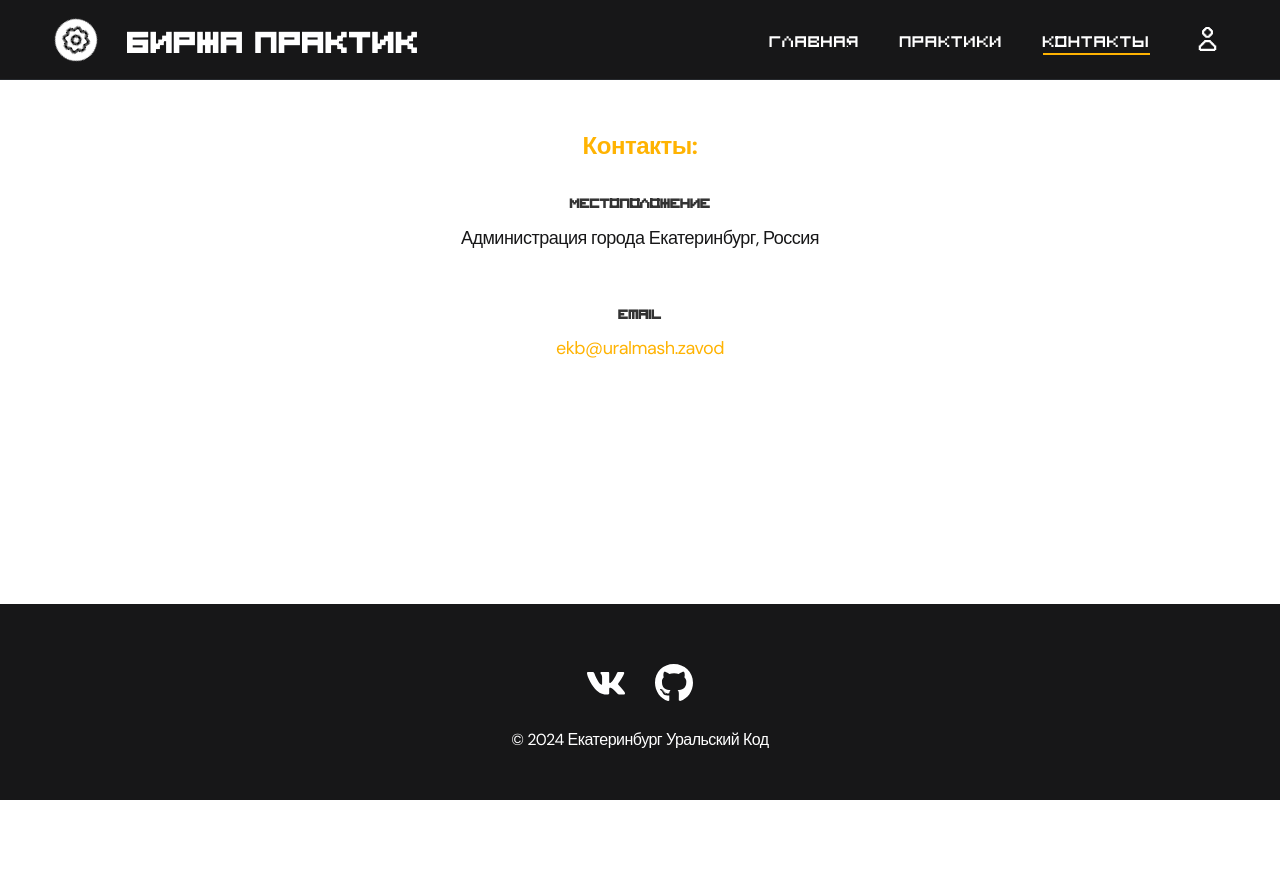
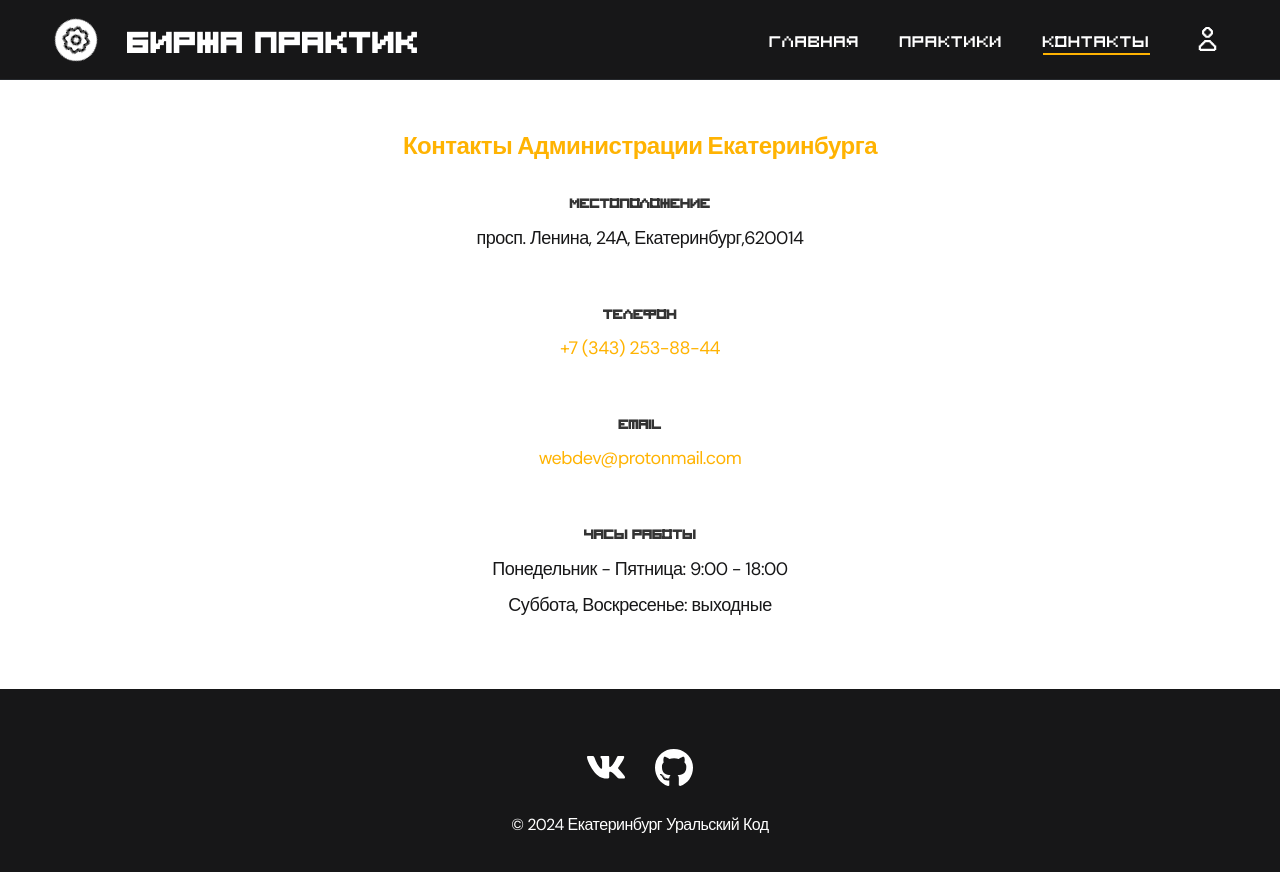
Before and after one commit to m3kskssssssss/web-uralsky-pelmeni, a React (Create React App) app: page /contacts in a window 1280 px wide. Shown: the top 872 px of the page. Before the commit the page ends 800 px from the top, so only its background shows below. Built offline with nearby package versions, Linux system fonts and the light colour scheme; no server answers.

Commit message:
контакты администрации

```diff
--- a/src/pages/Contacts.js
+++ b/src/pages/Contacts.js
@@ -1,23 +1,35 @@
 const Contacts = () => {
-
   return (
     <main className="section">
       <div className="container">
-            <h1 className="title-1">Контакты:</h1>
+        <h1 className="title-1">Контакты Администрации Екатеринбурга</h1>
 
         <ul className="content-list">
           <li className="content-list__item">
             <h2 className="title-2">Местоположение</h2>
-                    <p>Администрация города Екатеринбург, Россия</p>
+            <p>просп. Ленина, 24А, Екатеринбург,620014</p>
+          </li>
+          <li className="content-list__item">
+            <h2 className="title-2">Телефон</h2>
+            <p>
+              <a href="tel:+73432538844">+7 (343) 253-88-44</a>
+            </p>
           </li>
           <li className="content-list__item">
             <h2 className="title-2">Email</h2>
-                    <p><a href="mailto:webdev@protonmail.com">ekb@uralmash.zavod</a></p>
+            <p>
+              <a href="mailto:webdev@protonmail.com">webdev@protonmail.com</a>
+            </p>
+          </li>
+          <li className="content-list__item">
+            <h2 className="title-2">Часы работы</h2>
+            <p>Понедельник - Пятница: 9:00 - 18:00</p>
+            <p>Суббота, Воскресенье: выходные</p>
           </li>
         </ul>
+      </div>
+    </main>
+  );
+};
 
-    </div>
-</main>);
-
-}
 export default Contacts;
```
Lines whose indentation alone changed are shown as unchanged.
